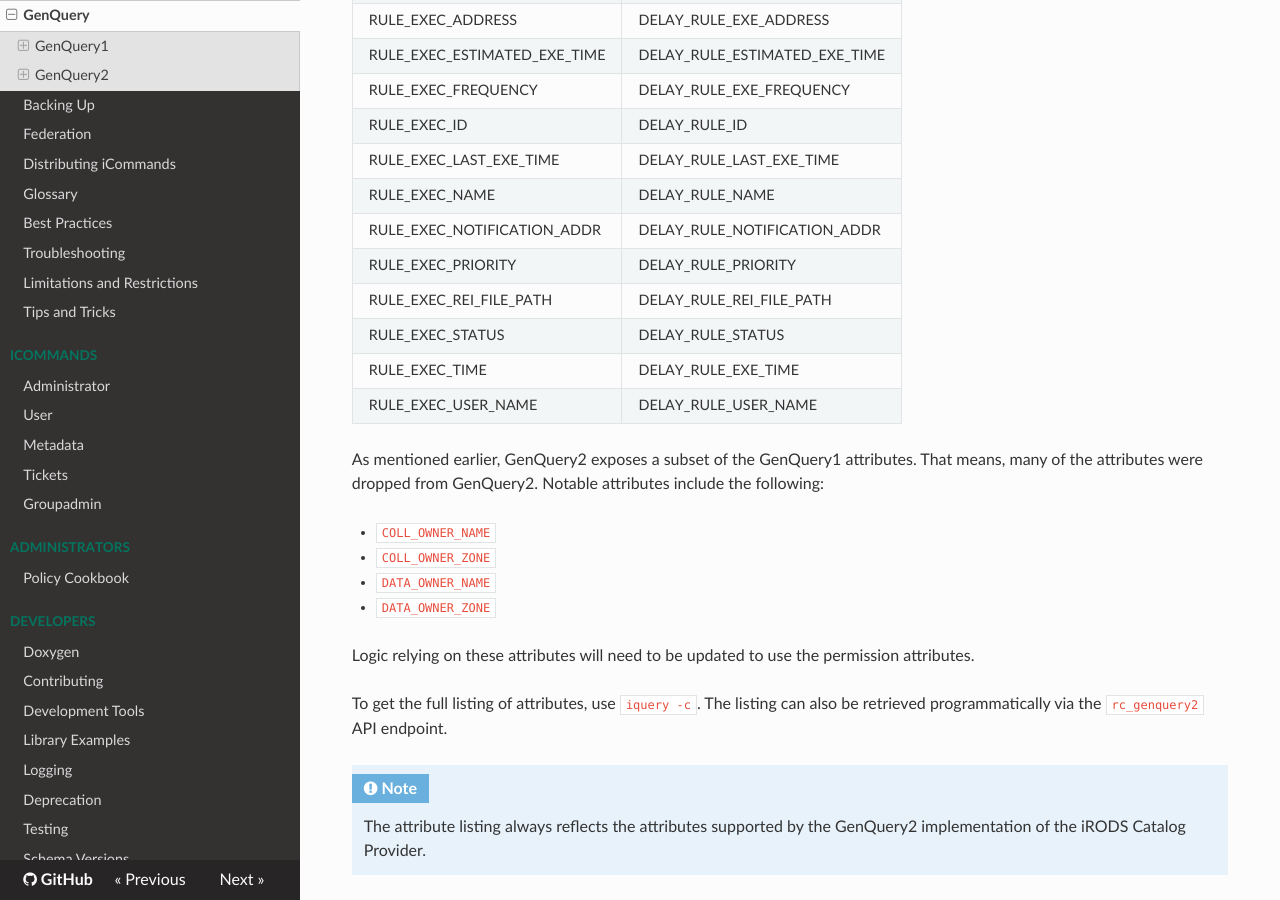
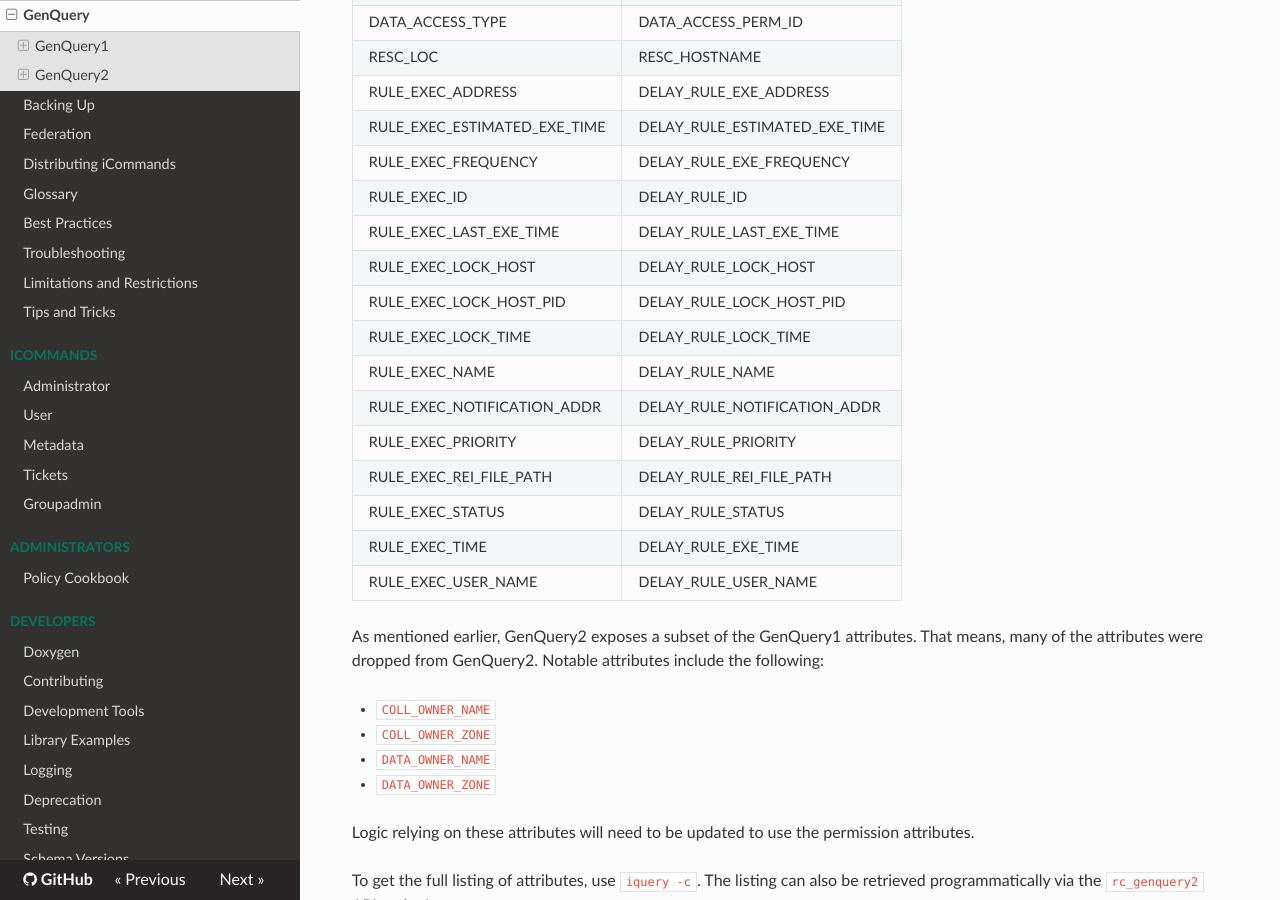
Before and after one commit to irods/irods_docs, an MkDocs documentation site: the page built from docs/system_overview/genquery.md, in a window 1280 px wide and 900 px high, scrolled down 15656 px. Built offline with MkDocs 1.6.1, drawn with Linux system fonts in a browser that asks for light colours; nearby versions of some CDN libraries; some of the changed text lies outside the part shown.

Commit message:
[#299] GenQuery: Document delay rule locking columns.

```diff
--- a/docs/system_overview/genquery.md
+++ b/docs/system_overview/genquery.md
@@ -451,6 +451,9 @@
  - RULE_EXEC_FREQUENCY
  - RULE_EXEC_ID
  - RULE_EXEC_LAST_EXE_TIME
+ - RULE_EXEC_LOCK_HOST
+ - RULE_EXEC_LOCK_HOST_PID
+ - RULE_EXEC_LOCK_TIME
  - RULE_EXEC_NAME
  - RULE_EXEC_NOTIFICATION_ADDR
  - RULE_EXEC_PRIORITY
@@ -625,6 +628,9 @@
 | RULE_EXEC_FREQUENCY | DELAY_RULE_EXE_FREQUENCY |
 | RULE_EXEC_ID | DELAY_RULE_ID |
 | RULE_EXEC_LAST_EXE_TIME | DELAY_RULE_LAST_EXE_TIME |
+| RULE_EXEC_LOCK_HOST | DELAY_RULE_LOCK_HOST |
+| RULE_EXEC_LOCK_HOST_PID | DELAY_RULE_LOCK_HOST_PID |
+| RULE_EXEC_LOCK_TIME | DELAY_RULE_LOCK_TIME |
 | RULE_EXEC_NAME | DELAY_RULE_NAME |
 | RULE_EXEC_NOTIFICATION_ADDR | DELAY_RULE_NOTIFICATION_ADDR |
 | RULE_EXEC_PRIORITY | DELAY_RULE_PRIORITY |
```
